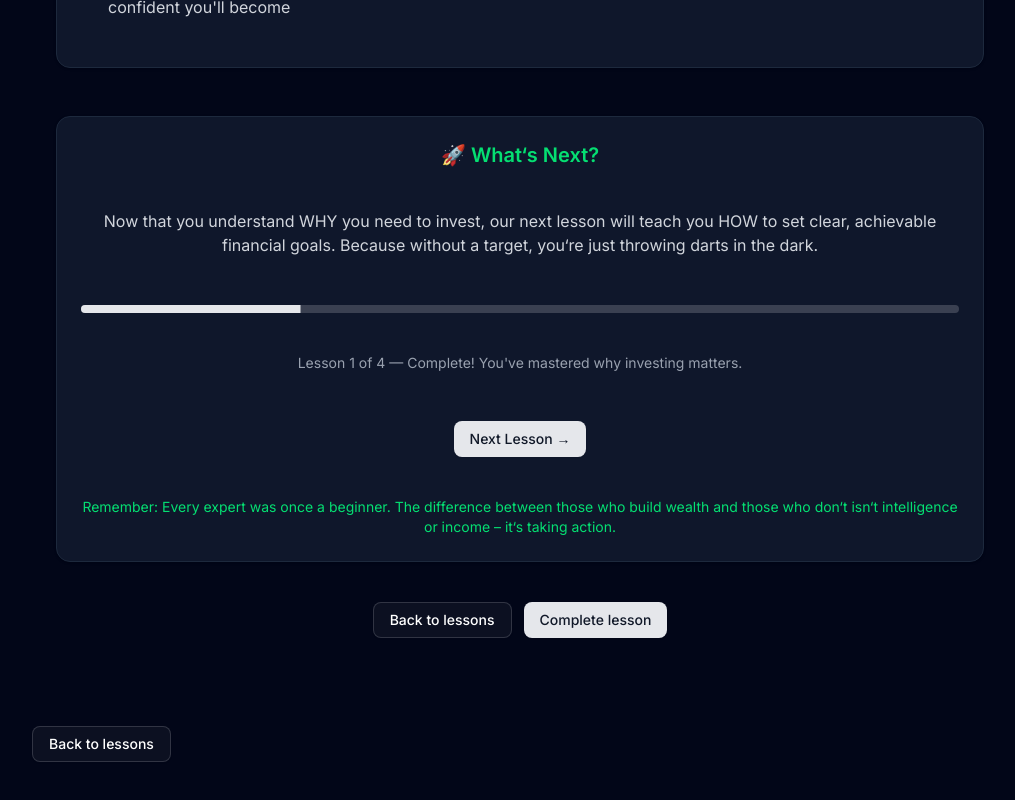
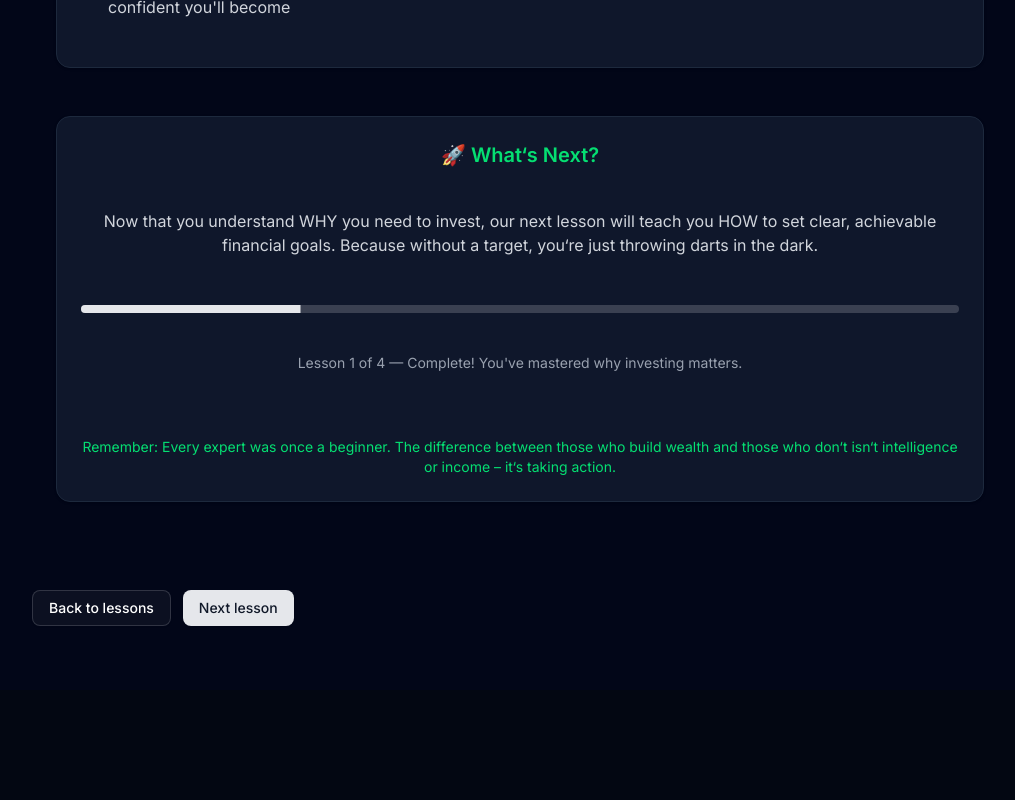
Before and after one commit to forkhelloworld/FundMeUp, a Next.js app: page /en/lessons/why-you-should-invest in a window 1280 px wide. Shown: the part 3645-4445 px from the top of the page, without its empty margins (160-1175 px from the left). After the commit the page ends 4335 px from the top, so only its background shows below. Built offline with nearby package versions, Linux system fonts and the light colour scheme.

Commit message:
fix:lesson navigation buttons

```diff
--- a/src/app/[locale]/(home)/lessons/[slug]/page.tsx
+++ b/src/app/[locale]/(home)/lessons/[slug]/page.tsx
@@ -1,6 +1,7 @@
-import Link from "next/link";
+import { CompleteLessonButton } from "@/components/lessons/CompleteLessonButton";
 import { Button } from "@/components/ui/button";
 import { lessons } from "@/constants/lessons";
+import Link from "next/link";
 
 interface LessonPageProps {
   params: Promise<{ slug: string }>;
@@ -20,10 +21,11 @@ export default async function LessonPage({ params }: LessonPageProps) {
       <div className="min-h-screen bg-slate-950 text-white">
         <div className="mx-auto max-w-5xl px-6 py-16 prose prose-invert">
           <Content />
-          <div className="mt-10">
+          <div className="mt-8 md:mt-10 flex items-center gap-3">
             <Link href="/lessons">
               <Button variant="outline">Back to lessons</Button>
             </Link>
+            <CompleteLessonButton slug={slug} />
           </div>
         </div>
       </div>
@@ -33,13 +35,12 @@ export default async function LessonPage({ params }: LessonPageProps) {
   }
 
   return (
-    <div className="min-h-screen bg-slate-950 text-white flex items-center justify-center">
-      <div className="text-center space-y-4">
-        <p className="text-slate-400">Lesson not found: {slug}</p>
-        <Link href="/lessons">
-          <Button variant="outline">Back to lessons</Button>
-        </Link>
-      </div>
+    <div className="mt-8 md:mt-10 flex items-center gap-3">
+      <Link href="/lessons">
+        <Button variant="outline">Back to lessons</Button>
+      </Link>
+      <CompleteLessonButton slug={slug} />
     </div>
+
   );
 }
--- a/src/components/lessons/CompleteLessonButton.tsx
+++ b/src/components/lessons/CompleteLessonButton.tsx
@@ -3,10 +3,17 @@
 import { useState } from "react";
 import { Button } from "@/components/ui/button";
 import { toast } from "sonner";
+import Link from "next/link";
+import { lessons } from "@/constants/lessons";
 
-export function CompleteLessonButton() {
+export function CompleteLessonButton({ slug }: { slug: string }) {
   const [submitting, setSubmitting] = useState(false);
-
+  let nextSlug: string
+  try {
+    nextSlug = lessons[lessons.findIndex((l) => l.slug === slug) + 1].slug
+  } catch {
+    return null
+  }
   const onComplete = async () => {
     try {
       setSubmitting(true);
@@ -41,8 +48,10 @@ export function CompleteLessonButton() {
   };
 
   return (
-    <Button onClick={onComplete} disabled={submitting} variant="default">
-      {submitting ? "Completing..." : "Complete lesson"}
-    </Button>
+    <Link href={`/lessons/${nextSlug}`}>
+      <Button onClick={onComplete} disabled={submitting} variant="default">
+        {submitting ? "Completing..." : "Next lesson"}
+      </Button>
+    </Link>
   );
 }
--- a/src/lessons/investing-basics.tsx
+++ b/src/lessons/investing-basics.tsx
@@ -15,7 +15,6 @@ import {
 } from "@/constants/animations";
 import { useLessonState } from "@/hooks/useLessonState";
 import { motion } from "framer-motion";
-import Link from "next/link";
 
 export default function InvestingBasicsPage() {
   const { state, actions } = useLessonState();
@@ -800,10 +799,6 @@ export default function InvestingBasicsPage() {
               : "Keep exploring to complete this lesson."}
           </p>
 
-          <Link href="/lessons/build-your-first-portfolio">
-            <Button>Next Lesson →</Button>
-          </Link>
-
           {state.lessonProgress === 100 && (
             <motion.p {...scaleIn} className="text-green-400 text-sm mt-4">
               Remember: The best investment strategy is the one you can stick
--- a/src/lessons/set-your-financial-goal.tsx
+++ b/src/lessons/set-your-financial-goal.tsx
@@ -1,7 +1,7 @@
 "use client";
+import { FICalculator } from "@/components/lessons/FICalculator";
 import { LessonSection } from "@/components/lessons/LessonSection";
 import { Quiz } from "@/components/lessons/Quiz";
-import { Button } from "@/components/ui/button";
 import { Card } from "@/components/ui/card";
 import { Progress } from "@/components/ui/progress";
 import {
@@ -14,8 +14,6 @@ import {
 } from "@/constants/animations";
 import { useLessonState } from "@/hooks/useLessonState";
 import { motion } from "framer-motion";
-import Link from "next/link";
-import { FICalculator } from "@/components/lessons/FICalculator";
 
 export default function SetFinancialPlanPage() {
   const { state, actions } = useLessonState();
@@ -508,18 +506,6 @@ export default function SetFinancialPlanPage() {
               : "Keep exploring to complete this lesson."}
           </p>
 
-          <div className="space-y-4">
-            <Link href="/lessons/investing-basics">
-              <Button>Next Lesson: Investing Basics →</Button>
-            </Link>
-
-            <Link href="/financial-simulator">
-              <Button variant="outline" className="ml-4">
-                Try Financial Simulator 🧮
-              </Button>
-            </Link>
-          </div>
-
           {state.lessonProgress === 100 && (
             <motion.p {...scaleIn} className="text-green-400 text-sm mt-4">
               Remember: Financial independence isn&lsquo;t about having
--- a/src/lessons/why-you-should-invest.tsx
+++ b/src/lessons/why-you-should-invest.tsx
@@ -14,8 +14,6 @@ import {
 } from "@/constants/animations";
 import { useLessonState } from "@/hooks/useLessonState";
 import { motion } from "framer-motion";
-import Link from "next/link";
-import { CompleteLessonButton } from "@/components/lessons/CompleteLessonButton";
 
 export default function LessonPage() {
   const { state, actions } = useLessonState();
@@ -156,8 +154,8 @@ export default function LessonPage() {
               {...(index === 0
                 ? fadeInLeft
                 : index === 1
-                ? fadeInUp
-                : fadeInRight)}
+                  ? fadeInUp
+                  : fadeInRight)}
               className={`bg-${pillar.color}-900/20 p-4 md:p-6 rounded-lg border border-${pillar.color}-800`}
             >
               <h3
@@ -365,10 +363,6 @@ export default function LessonPage() {
               : "Keep exploring to complete this lesson."}
           </p>
 
-          <Link href="/lessons/set-your-financial-goal">
-            <Button>Next Lesson →</Button>
-          </Link>
-
           {state.lessonProgress === 100 && (
             <motion.p {...scaleIn} className="text-green-400 text-sm mt-4">
               Remember: Every expert was once a beginner. The difference between
@@ -379,12 +373,6 @@ export default function LessonPage() {
         </Card>
       </motion.div>
 
-      <div className="mt-8 md:mt-10 flex items-center gap-3">
-        <Link href="/lessons">
-          <Button variant="outline">Back to lessons</Button>
-        </Link>
-        <CompleteLessonButton />
-      </div>
     </div>
   );
 }
```
